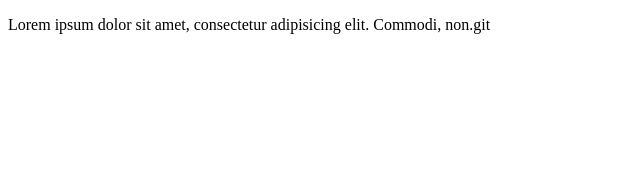
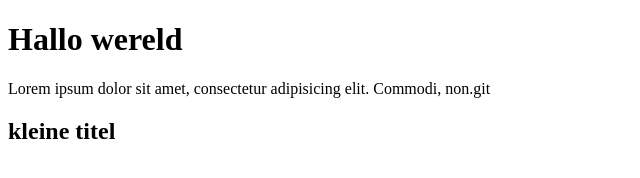
Before and after one commit to rutger81/git-demo, a plain HTML site: page index.html in a window 1280 px wide. Shown: the whole page, without its empty margins (0-640 px from the left). Drawn offline with Linux system fonts and the light colour scheme.

Commit message:
add heading

```diff
--- a/index.html
+++ b/index.html
@@ -5,7 +5,9 @@
     <title>Title</title>
 </head>
 <body>
+    <h1>Hallo wereld</h1>
     <p>Lorem ipsum dolor sit amet, consectetur adipisicing elit. Commodi, non.git
     </p>
+    <h2>kleine titel</h2>
 </body>
 </html>
```
Also changed, not shown: 1 other file.
